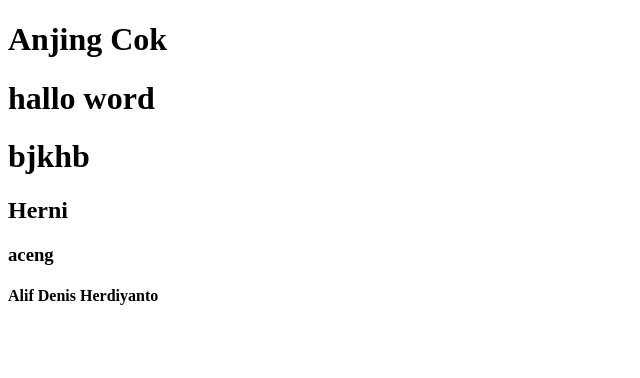
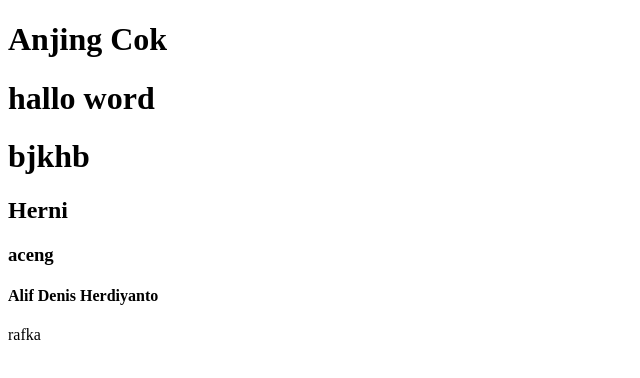
Before and after one commit to RafkaJulianee/hello-github, a plain HTML site: page ajg.html in a window 1280 px wide. Shown: the full height of the page, 0-640 px from the left. Drawn offline with Linux system fonts and the light colour scheme.

Commit message:
menambahkan rafka

```diff
--- a/ajg.html
+++ b/ajg.html
@@ -15,6 +15,7 @@
     <h2>Herni</h2>
     <h3>aceng</h3>
     <h4>Alif Denis Herdiyanto</h4>
+    <h7>rafka</h7>
 </body>
 
 </html>
```
